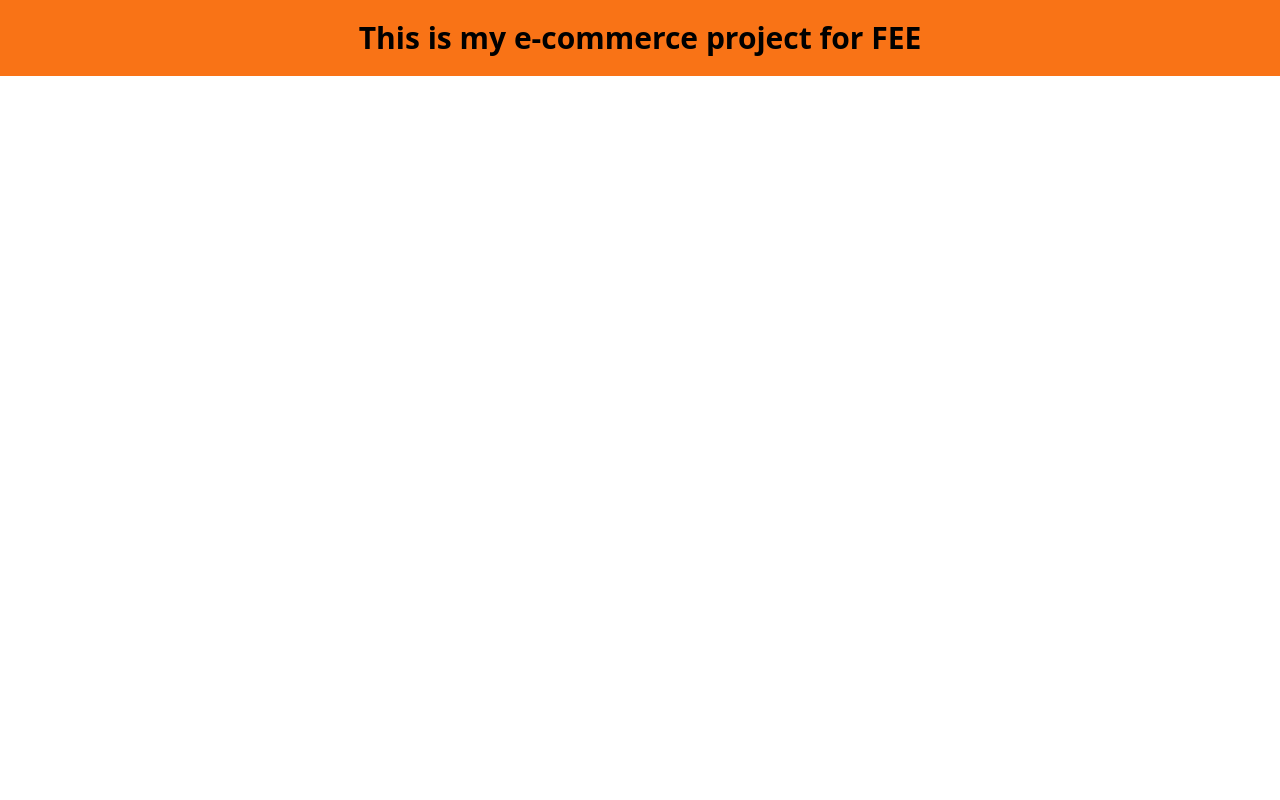
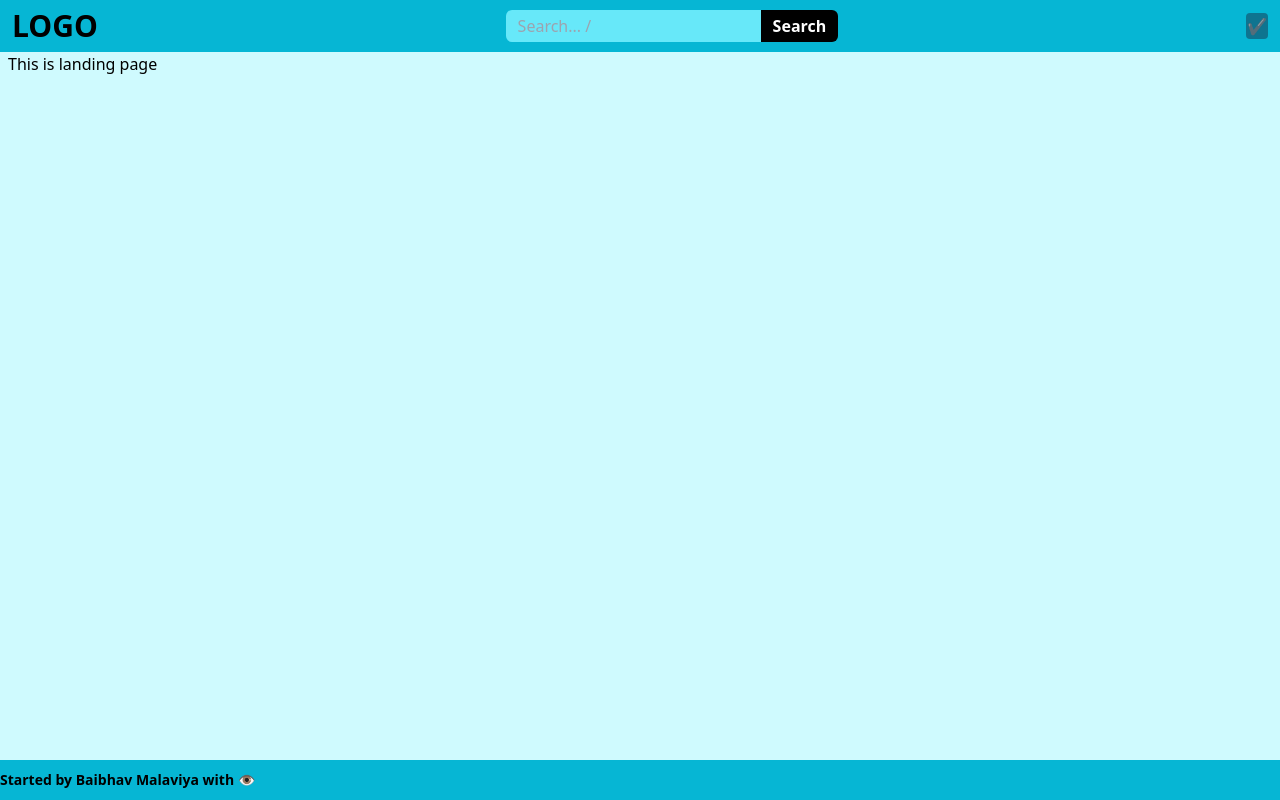
Before and after one commit to Baibhav-malaviya/e-commerce-project-frontend, a React (Vite) app: page / in a window 1280 px wide. Built offline with nearby package versions, Linux system fonts and the light colour scheme.

Commit message:
set up project, tailwind, prettier and proxy in vite.config.js

```diff
--- a/src/App.jsx
+++ b/src/App.jsx
@@ -1,12 +1,8 @@
+import Layout from "./features/components/Layout";
+
+Layout;
 function App() {
-  return (
-    <h1
-      className="bg-orange-500 font-semibold p-5 text-center text-3xl
-  "
-    >
-      This is my e-commerce project for FEE
-    </h1>
-  );
+  return <Layout />;
 }
 
 export default App;
--- /dev/null
+++ b/src/features/components/Footer.jsx
@@ -0,0 +1,9 @@
+function Footer() {
+  return (
+    <div className="flex items-center justify-between w-full h-10 text-sm font-semibold bg-cyan-500">
+      <p> Started by Baibhav Malaviya with 👁️</p>
+    </div>
+  );
+}
+
+export default Footer;
--- /dev/null
+++ b/src/features/components/Hamburger.jsx
@@ -0,0 +1,9 @@
+function Hamburger({ className = "", onclick }) {
+  return (
+    <div className={`p-px rounded  bg-cyan-700 cursor-pointer ${className}`} onClick={onclick}>
+      ✔️
+    </div>
+  );
+}
+
+export default Hamburger;
--- /dev/null
+++ b/src/features/components/Header.jsx
@@ -0,0 +1,21 @@
+import Navbar from "./Navbar";
+import SearchBar from "./SearchBar";
+import Hamburger from "./Hamburger";
+import { useState } from "react";
+
+const Header = () => {
+  const [openHamburger, setOpenHamburger] = useState(false);
+  const handleClick = () => {
+    setOpenHamburger(!openHamburger);
+  };
+  return (
+    <div className="flex items-center justify-between w-full px-3 py-2 bg-cyan-500 sm:flex-wrap">
+      <div className="text-3xl font-bold">LOGO</div>
+      <SearchBar />
+      {openHamburger && <Navbar />}
+      <Hamburger onclick={(e) => handleClick(e)} className={`${openHamburger ? "shadow-md" : ""}`} />
+    </div>
+  );
+};
+
+export default Header;
--- /dev/null
+++ b/src/features/components/Layout.jsx
@@ -0,0 +1,17 @@
+import Footer from "./Footer";
+import Header from "./Header";
+import Main from "./Main";
+
+const Layout = () => {
+  return (
+    <div className="flex flex-col w-screen h-screen bg-cyan-100">
+      <Header />
+      <Main>
+        <div>This is landing page</div>
+      </Main>
+      <Footer />
+    </div>
+  );
+};
+
+export default Layout;
--- /dev/null
+++ b/src/features/components/Main.jsx
@@ -0,0 +1,5 @@
+function Main({ children }) {
+  return <div className="flex-grow px-2 overflow-y-scroll">{children}</div>;
+}
+
+export default Main;
--- /dev/null
+++ b/src/features/components/Navbar.jsx
@@ -0,0 +1,22 @@
+const Navbar = () => {
+  return (
+    <nav>
+      <ul className="flex space-x-2">
+        <li className="px-2 py-px border-[1px] border-black rounded hover:cursor-pointer hover:text-white text-sm">
+          TEST1
+        </li>
+        <li className="px-2 py-px border-[1px] border-black rounded hover:cursor-pointer hover:text-white text-sm">
+          TEST2
+        </li>
+        <li className="px-2 py-px border-[1px] border-black rounded hover:cursor-pointer hover:text-white text-sm">
+          Wishlist
+        </li>
+        <li className="px-2 py-px border-[1px] border-black rounded hover:cursor-pointer hover:text-white text-sm">
+          Cart
+        </li>
+      </ul>
+    </nav>
+  );
+};
+
+export default Navbar;
--- /dev/null
+++ b/src/features/components/SearchBar.jsx
@@ -0,0 +1,16 @@
+function SearchBar() {
+  return (
+    <div className="h-8">
+      <input
+        placeholder="Search... /"
+        type="text"
+        name="query"
+        id=""
+        className="bg-cyan-300 rounded-l-md h-full px-3 focus:outline-none focus:ring-2 focus:ring-black focus:ring-inset-2"
+      />
+      <button className="rounded-r-md bg-black text-white h-full font-semibold px-3">Search</button>
+    </div>
+  );
+}
+
+export default SearchBar;
```
